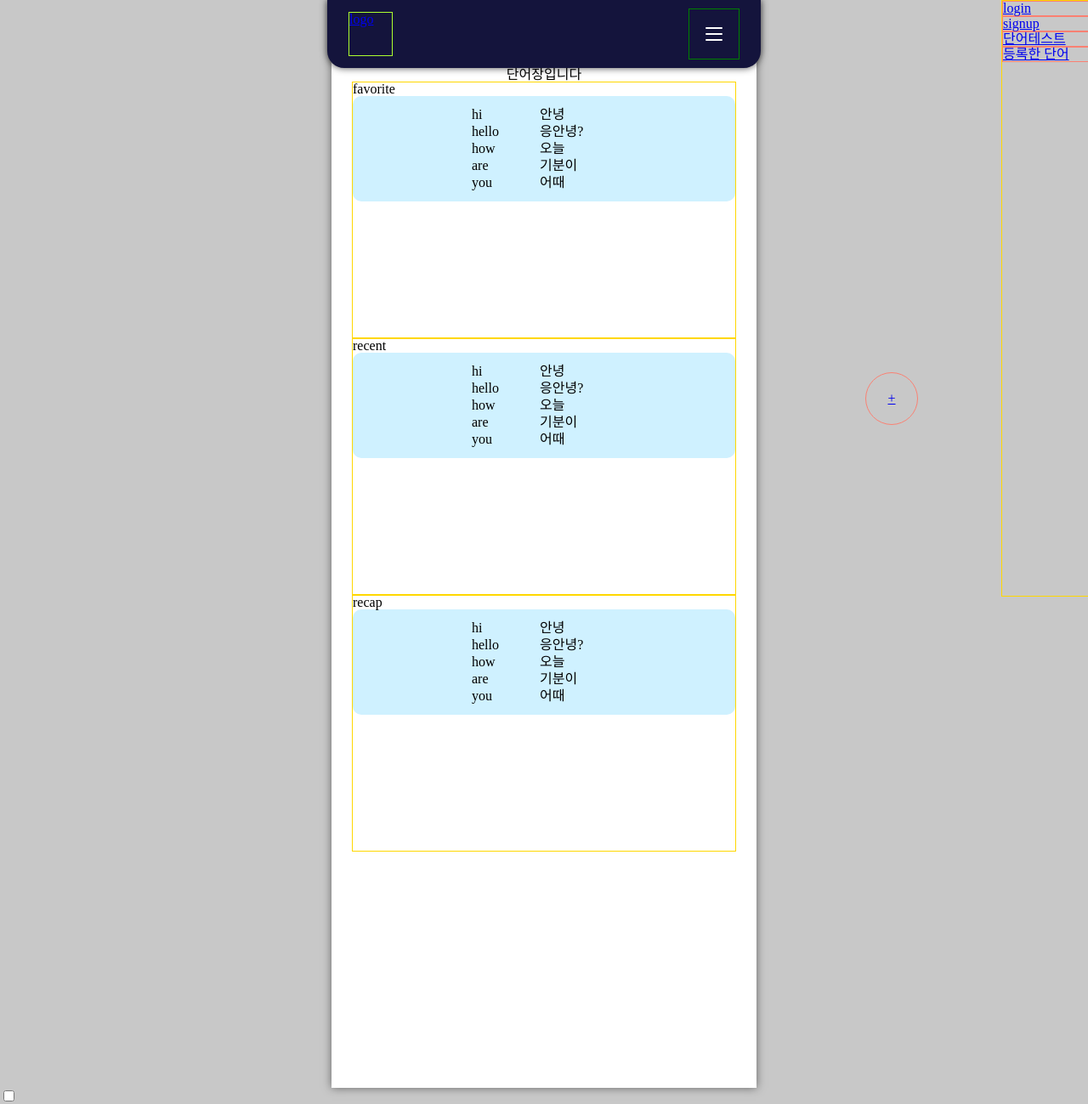
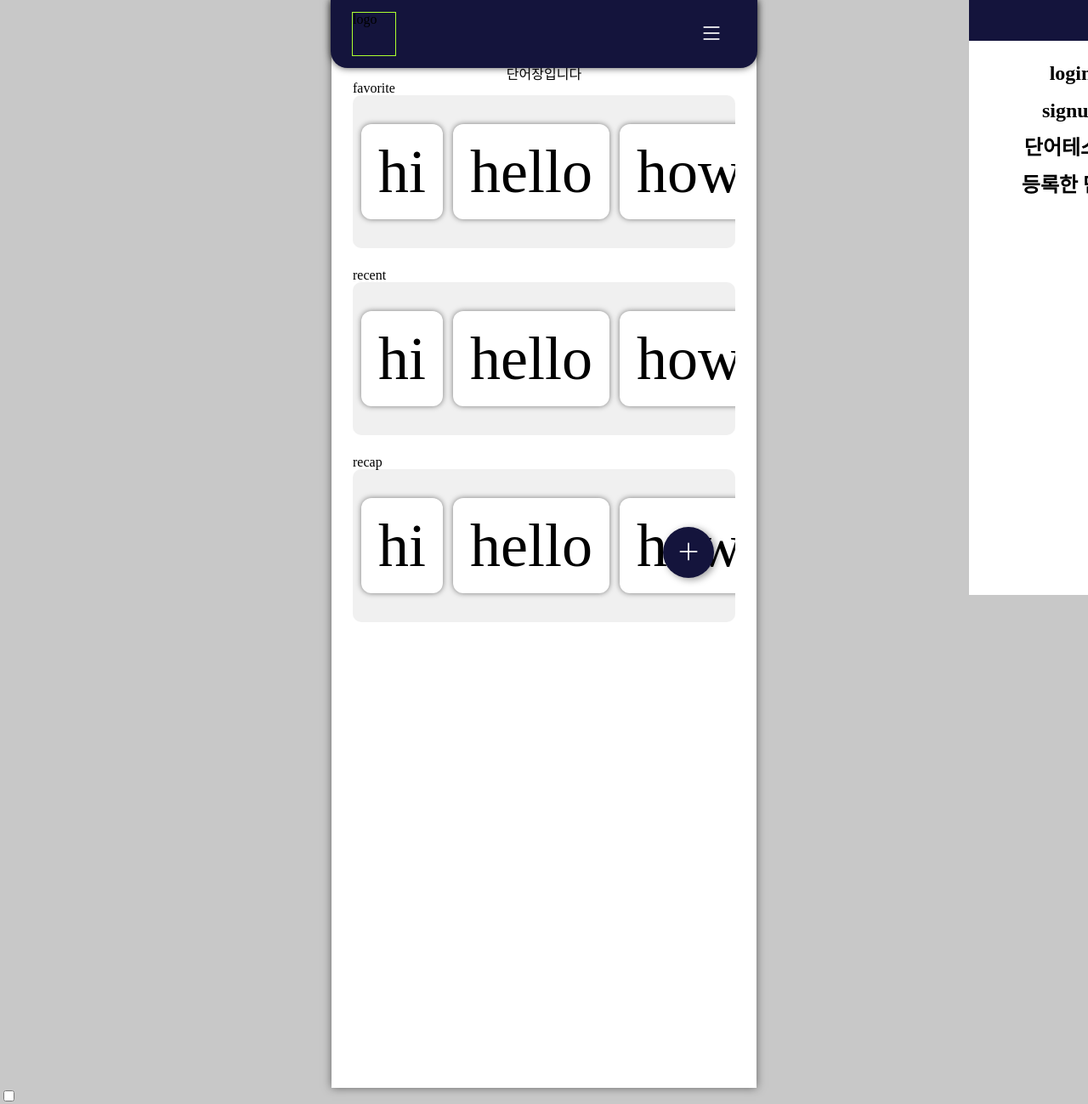
Before and after one commit to obov/word-friend, a Flask app: page / in a window 1280 px wide. Shown: the whole page at 85% size. Run offline with Flask 2, Linux system fonts and the light colour scheme; some libraries are stand-ins or nearby versions.

Commit message:
home under construction 2

```diff
--- a/static/css/base/index.css
+++ b/static/css/base/index.css
@@ -2,6 +2,23 @@
 @import url("../index.css");
 @import url("../signup.css");
 @import url("../login.css");
+@import url("https://cdn.jsdelivr.net/npm/bootstrap-icons@1.9.1/font/bootstrap-icons.css");
+::-webkit-scrollbar {
+  width: 8px;
+  height: 8px;
+}
+::-webkit-scrollbar-track {
+  background-color: transparent;
+}
+::-webkit-scrollbar-thumb {
+  border-radius: 4px;
+  background-color: rgba(20, 20, 20, 0.3);
+  box-shadow: inset 0 0 6px rgba(255, 255, 255, 0.6);
+}
+a {
+  color: black;
+  text-decoration: none;
+}
 body {
   background-color: rgb(200, 200, 200);
 }
@@ -9,7 +26,7 @@ body {
   left: 50%;
   transform: translateX(-50%);
   height: 80px;
-  width: 460px;
+  width: 452px;
   padding: 0 25px;
   display: flex;
   justify-content: space-between;
@@ -33,16 +50,17 @@ body {
   flex-direction: column;
   justify-content: center;
   align-items: center;
+  color: white;
+  font-size: 28px;
+  transition: all 0.5s;
 }
-.header .menu-toggle > div {
-  background-color: white;
-  width: 20px;
-  height: 2px;
-  border-radius: 3px;
+.header .menu-toggle:hover {
+  text-shadow: 0px 0px 3px white;
 }
-.header .menu-toggle .second {
-  margin: 5px;
+.header .menu-toggle i {
+  cursor: pointer;
 }
+
 main {
   background-color: white;
   height: 150vh;
@@ -52,14 +70,56 @@ main {
   box-shadow: 0px 0px 10px rgba(0, 0, 0, 0.5);
 }
 .menu-checkbox:checked + .menu {
-  right: 50%;
-  transform: translateX(50%);
+  right: calc(50% - 250px);
 }
 .menu {
+  background-color: white;
   height: 700px;
-  width: 200px;
+  width: 240px;
   position: fixed;
   right: -100px;
   top: 0px;
   transition: all 0.5s;
 }
+.menu .menu-header {
+  display: block;
+  color: white;
+  font-size: 28px;
+  height: 48px;
+  background-color: rgb(20, 20, 60);
+  display: flex;
+  justify-content: flex-end;
+  align-items: center;
+}
+.menu .menu-header label {
+  margin-right: 12px;
+  cursor: pointer;
+}
+.menu .menu-header label:hover {
+  text-shadow: 0px 0px 3px white;
+}
+
+.menu ul {
+  display: flex;
+  flex-direction: column;
+  justify-content: flex-start;
+  align-items: center;
+  margin-top: 20px;
+  gap: 8px;
+}
+.menu ul li {
+  line-height: 24px;
+  padding: 5px;
+  min-width: 70%;
+  margin: 0 20px;
+  font-size: 24px;
+  font-weight: 900;
+  transition: all 0.5s;
+  border: solid 1px transparent;
+  display: flex;
+  justify-content: center;
+  align-items: center;
+}
+.menu ul li:hover {
+  border: solid 1px black;
+}
--- a/static/css/index.css
+++ b/static/css/index.css
@@ -6,20 +6,31 @@
 }
 .main > div {
   width: 450px;
-  height: 300px;
+  height: 220px;
 }
 .main > div > .word-list {
-  background-color: rgb(207, 241, 255);
+  background-color: rgba(240, 240, 240);
+  height: 160px;
+  overflow: auto;
   padding: 10px;
   border-radius: 10px;
+  display: flex;
+  gap: 12px;
+  justify-content: flex-start;
+  align-items: center;
 }
 .main > div > .word-list li {
-  margin: 4px 0;
 }
 .main > div > .word-list li > div {
-  display: grid;
-  grid-template-columns: 80px 90px;
+  background-color: white;
+  font-size: 72px;
+  display: flex;
   justify-content: center;
+  align-items: center;
+  min-width: 30px;
+  box-shadow: 0px 0px 6px rgba(0, 0, 0, 0.5);
+  padding: 20px;
+  border-radius: 12px;
 }
 .main .favorite {
 }
@@ -29,6 +40,7 @@
 }
 
 .plus-button {
+  color: rgb(220, 220, 220);
   width: 60px;
   height: 60px;
   border-radius: 50%;
@@ -36,6 +48,18 @@
   justify-content: center;
   align-items: center;
   position: fixed;
-  right: 200px;
-  bottom: 300px;
+  right: calc(50% - 200px);
+  bottom: 15%;
+  background-color: rgb(20, 20, 60);
+  box-shadow: 3px 2px 8px rgba(0, 0, 0, 0.4);
+  transition: all 0.35s;
 }
+.plus-button:hover {
+  color: white;
+  text-shadow: 0px 0px 4px white;
+  box-shadow: 3px 2px 6px rgba(0, 0, 0, 0.6);
+}
+.plus-button > a > i {
+  color: white;
+  font-size: 28px;
+}
--- a/templates/base.html
+++ b/templates/base.html
@@ -11,20 +11,19 @@
   <body>
     <div class="header">
       <div style="border: solid 1px greenyellow" class="logo"><a href="/">logo</a></div>
-      <label style="border: solid 1px green" class="menu-toggle" for="menuToggle"
-        ><div class="first"></div>
-        <div class="second"></div>
-        <div class="third"></div
-      ></label>
+      <label class="menu-toggle" for="menuToggle"><i class="bi bi-list"></i></label>
     </div>
     <main>{% block content %} {% endblock %}</main>
     <input type="checkbox" id="menuToggle" class="menu-checkbox" />
-    <div style="border: solid 1px gold" class="menu">
+    <div class="menu">
+      <div class="menu-header">
+        <label for="menuToggle"><i class="bi bi-x-lg"></i></label>
+      </div>
       <ul>
-        <li style="border: solid 1px salmon"><a href="/login">login</a></li>
-        <li style="border: solid 1px salmon"><a href="/signup">signup</a></li>
-        <li style="border: solid 1px salmon"><a href="/word/exam">단어테스트</a></li>
-        <li style="border: solid 1px salmon"><a href="/word/enlisted">등록한 단어</a></li>
+        <li><a href="/login">login</a></li>
+        <li><a href="/signup">signup</a></li>
+        <li><a href="/word/exam">단어테스트</a></li>
+        <li><a href="/word/enlisted">등록한 단어</a></li>
       </ul>
     </div>
   </body>
--- a/templates/index.html
+++ b/templates/index.html
@@ -2,112 +2,69 @@
 
 <div class="main">
   <h1>단어장입니다</h1>
-  <div style="border: solid 1px gold" class="favorite">
+  <div class="favorite">
     <h2>favorite</h2>
     <ul class="word-list">
       <li>
-        <div>
         <div>hi</div>
-          <div>안녕</div>
-        </div>
       </li>
       <li>
-        <div>
         <div>hello</div>
-          <div>응안녕?</div>
-        </div>
       </li>
       <li>
-        <div>
         <div>how</div>
-          <div>오늘</div>
-        </div>
       </li>
       <li>
-        <div>
         <div>are</div>
-          <div>기분이</div>
-        </div>
       </li>
       <li>
-        <div>
         <div>you</div>
-          <div>어때</div>
-        </div>
       </li>
     </ul>
   </div>
-  <div style="border: solid 1px gold" class="recent">
+  <div class="recent">
     <h2>recent</h2>
     <ul class="word-list">
       <li>
-        <div>
         <div>hi</div>
-          <div>안녕</div>
-        </div>
       </li>
       <li>
-        <div>
         <div>hello</div>
-          <div>응안녕?</div>
-        </div>
       </li>
       <li>
-        <div>
         <div>how</div>
-          <div>오늘</div>
-        </div>
       </li>
       <li>
-        <div>
         <div>are</div>
-          <div>기분이</div>
-        </div>
       </li>
       <li>
-        <div>
         <div>you</div>
-          <div>어때</div>
-        </div>
       </li>
     </ul>
   </div>
-  <div style="border: solid 1px gold" class="recap">
+  <div class="recap">
     <h2>recap</h2>
     <ul class="word-list">
       <li>
-        <div>
         <div>hi</div>
-          <div>안녕</div>
-        </div>
       </li>
       <li>
-        <div>
         <div>hello</div>
-          <div>응안녕?</div>
-        </div>
       </li>
       <li>
-        <div>
         <div>how</div>
-          <div>오늘</div>
-        </div>
       </li>
       <li>
-        <div>
         <div>are</div>
-          <div>기분이</div>
-        </div>
       </li>
       <li>
-        <div>
         <div>you</div>
-          <div>어때</div>
-        </div>
       </li>
     </ul>
   </div>
 </div>
-<div style="border: solid 1px salmon" class="plus-button"><a href="/word/enlist">+</a></div>
+<div class="plus-button">
+  <a href="/word/enlist"><i class="bi bi-plus-lg"></i></a>
+</div>
 
 {%endblock%}
```
Lines whose indentation alone changed are shown as unchanged.
